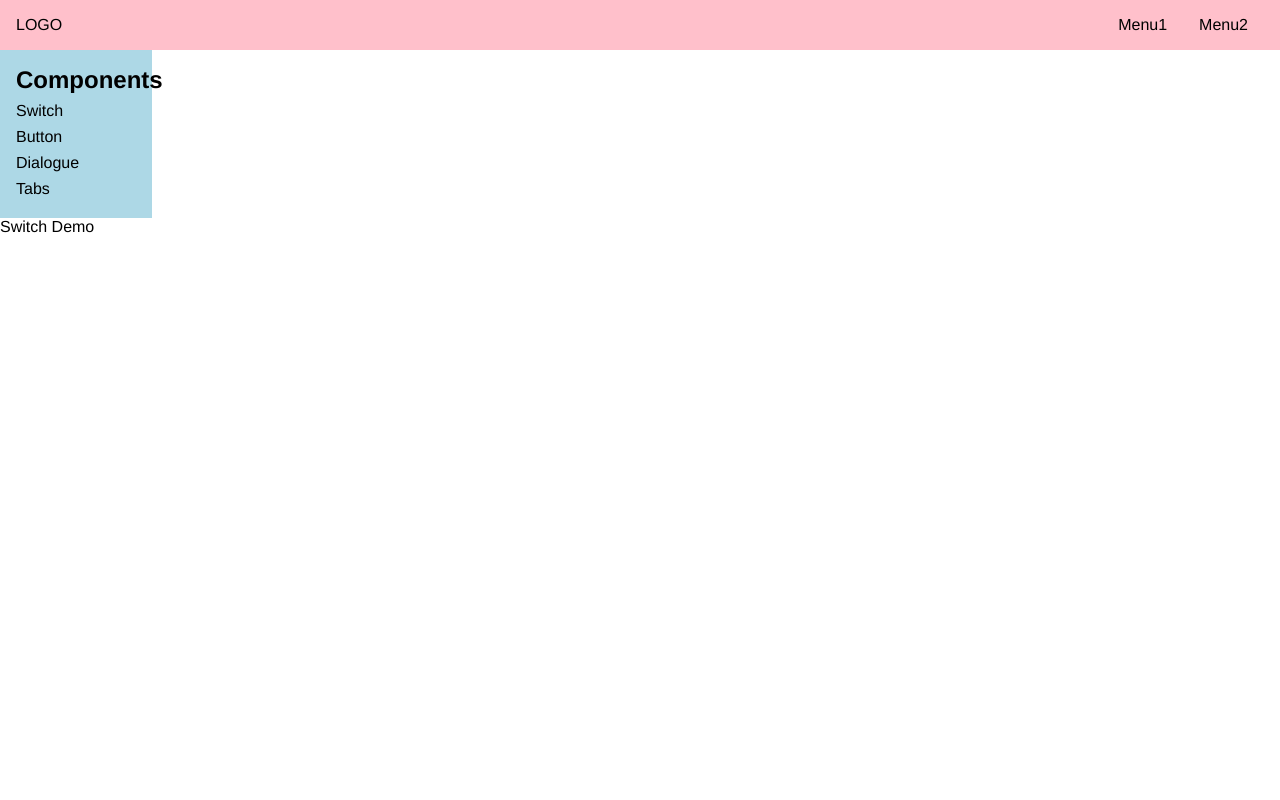
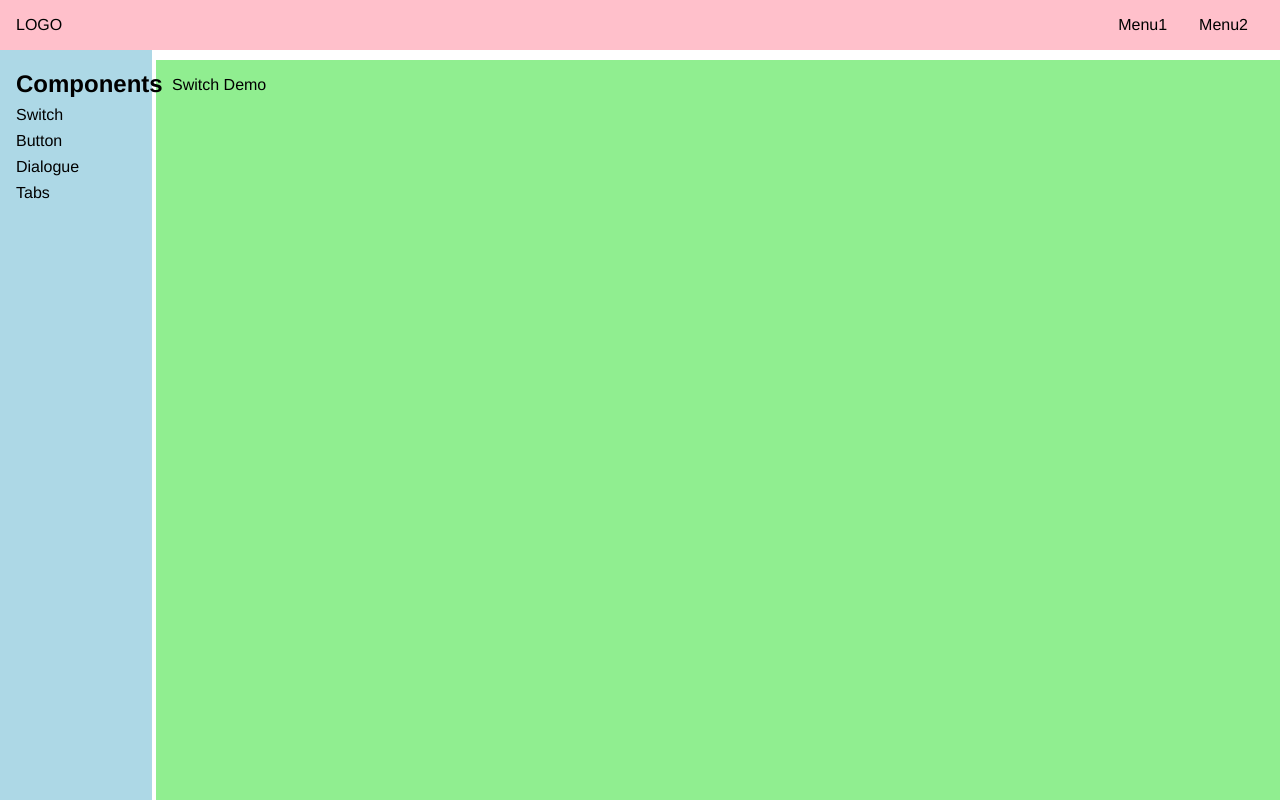
Before and after one commit to lavaboy1738/lava-UI, a Vue app: page /#/docs/switch in a window 1280 px wide. Built offline with nearby package versions, Linux system fonts and the light colour scheme.

Commit message:
layout css

```diff
--- a/src/components/TopNav.vue
+++ b/src/components/TopNav.vue
@@ -31,7 +31,10 @@
         background: pink;
         display: flex;
         padding: 1rem;
-        position: relative;
+        position: fixed;
+        top: 0;
+        left: 0;
+        width: 100%;
         z-index: 10;
         justify-content: center;
         align-items: center;
--- a/src/views/Docs.vue
+++ b/src/views/Docs.vue
@@ -1,6 +1,6 @@
 <template>
-    <div>
-        <TopNav/>
+    <div class="layout">
+        <TopNav class="nav"/>
         <div class="content">
             <aside v-if="menuVisible">
                 <h2>Components</h2>
@@ -39,10 +39,42 @@
 </script>
 
 <style lang="scss" scoped>
+    .layout {
+        display: flex;
+        flex-direction: column;
+        height: 100vh;
+            .nav {
+                flex-shrink: 0;
+            }
+            .content {
+                flex-grow: 1;
+                padding-top: 60px;
+                padding-left: 156px;
+                @media (max-width: 500px) {
+                padding-left: 0;
+                }
+            }
+        }
+        .content {
+        display: flex;
+            aside {
+                flex-shrink: 0;
+            }
+            main {
+                flex-grow: 1;
+                padding: 16px;
+                background: lightgreen;
+            }
+    }
     aside{
         background: lightblue;
         width: 9.5rem;
         padding: 1rem;
+        position: fixed;
+        top: 0;
+        left: 0;
+        padding-top: 70px;
+        height: 100%;
         h2{
             margin-bottom: 0.25rem;
         }
@@ -51,11 +83,9 @@
                 padding: 0.25rem 0;
             }
         }
-        @media (max-width: 500px) {
-            padding-top: 4rem;
-            position: fixed;
-            top: 0;
-            left: 0;
-        }
+
+    }
+    main {
+        overflow: auto;
     }
 </style>
```
